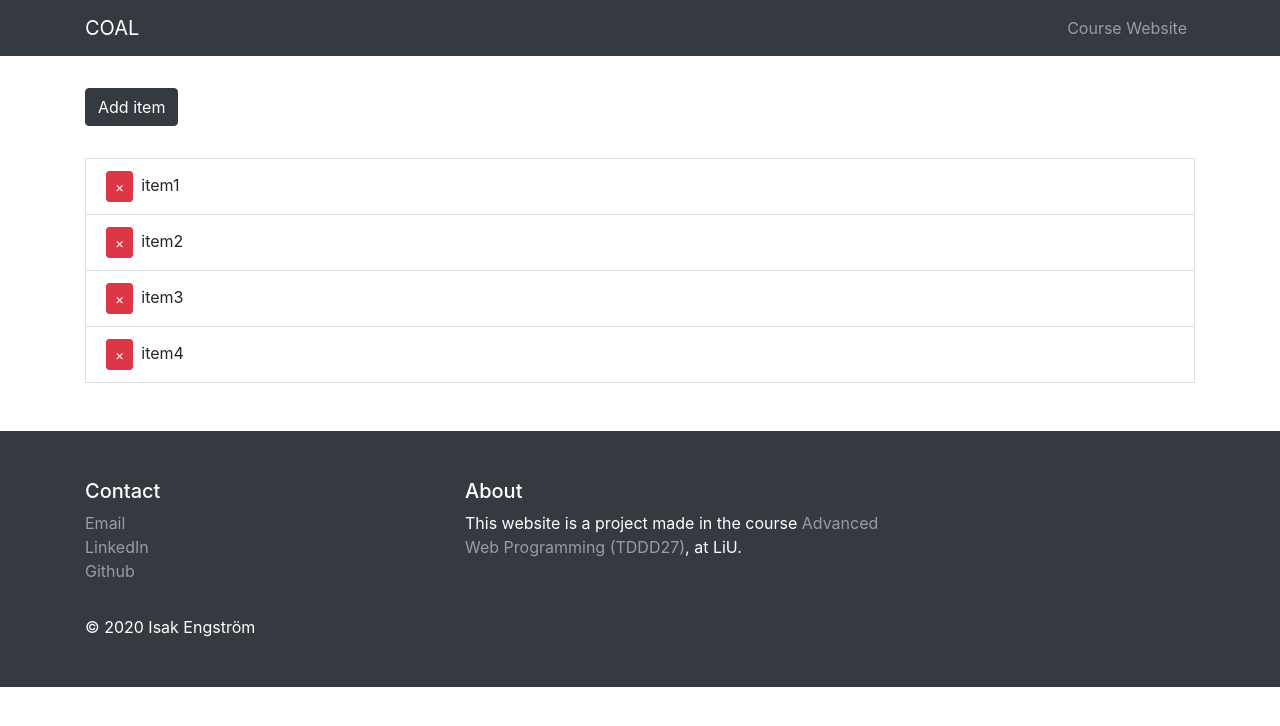
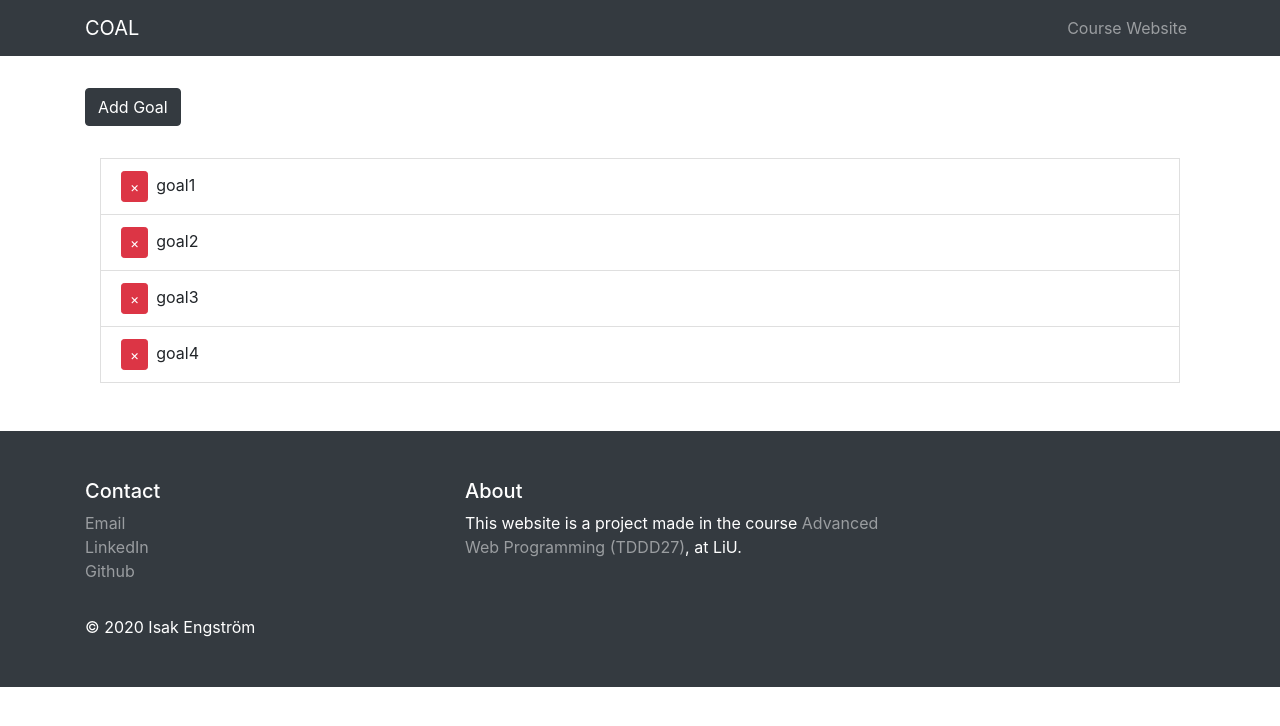
Before and after one commit to isakengstrom/tddd27-full-stack-project, a React (Create React App) app in the folder client/: page / in a window 1280 px wide. Shown: the top 726 px of the page. Built offline with nearby package versions, Linux system fonts and the light colour scheme.

Commit message:
Setup redux

```diff
--- a/client/src/App.js
+++ b/client/src/App.js
@@ -1,7 +1,12 @@
 import React, { Component } from 'react';
+import { Container } from 'react-bootstrap';
 import AppNavbar from './components/AppNavbar';
 import AppFooter from './components/AppFooter';
-import TempList from './components/TempList';
+import GoalList from './components/GoalList';
+import ItemModal from './components/ItemModal';
+
+import { Provider } from 'react-redux';
+import store from './store';
 
 import 'bootstrap/dist/css/bootstrap.min.css';
 import './App.css';
@@ -9,11 +14,16 @@ import './App.css';
 class App extends Component {
 	render(){
 		return (
-			<div className="App">
-				<AppNavbar />
-				<TempList />
-				<AppFooter />
-			</div>
+			<Provider store={store}>
+				<div className="App">
+					<AppNavbar />
+					<Container style={{ marginTop: '2rem'}}>
+						<ItemModal />
+						<GoalList />
+					</Container>
+					<AppFooter />
+				</div>
+			</Provider>
 		);
 	}
 }
--- /dev/null
+++ b/client/src/actions/itemActions.js
@@ -0,0 +1,21 @@
+import { GET_ITEMS, ADD_ITEM, DELETE_ITEM } from './types';
+
+export const getItems = () => {
+    return {
+        type: GET_ITEMS,
+    }
+}
+
+export const deleteItem = (id) => {
+    return {
+        type: DELETE_ITEM,
+        payload: id,
+    }
+}
+
+export const addItem = (item) => {
+    return {
+        type: ADD_ITEM,
+        payload: item,
+    }
+}
--- /dev/null
+++ b/client/src/actions/types.js
@@ -0,0 +1,3 @@
+export const GET_ITEMS = 'GET_ITEMS';
+export const ADD_ITEM = 'ADD_ITEM';
+export const DELETE_ITEM = 'DELETE_ITEM';
--- /dev/null
+++ b/client/src/components/GoalList.js
@@ -0,0 +1,62 @@
+import React, { Component } from 'react';
+import { Container, ListGroup, Button } from 'react-bootstrap';
+import { CSSTransition, TransitionGroup } from 'react-transition-group';
+//import { v4 as uuid } from 'uuid';
+import { connect } from 'react-redux';
+import PropTypes from 'prop-types';
+
+import { getItems, deleteItem } from '../actions/itemActions';
+
+class GoalList extends Component {
+
+    componentDidMount() {
+        this.props.getItems();
+    }
+
+    onDeleteClick = (id) => {
+        this.props.deleteItem(id);
+    }
+
+    render() {
+
+        const { items } = this.props.item;
+
+        return(
+            <Container>
+                <ListGroup>
+                    <TransitionGroup className="goal-list">
+                        {items.map(({ id, name }) => (
+                            <CSSTransition key={id} timeout={500} classNames="fade">
+                                <ListGroup.Item>
+                                    <Button
+                                        className="remove-btn"
+                                        variant="danger"
+                                        size="sm"
+                                        onClick={this.onDeleteClick.bind(this, id)}
+                                    >
+                                        &times;
+                                    </Button>
+                                    {name}
+                                </ListGroup.Item>
+                            </CSSTransition>
+                        ))}
+                    </TransitionGroup>
+                </ListGroup>
+            </Container>
+        );
+    }
+}
+
+GoalList.propTypes = {
+    getItems: PropTypes.func.isRequired,
+    item: PropTypes.object.isRequired,
+}
+
+const mapStateToProps = (state) => ({
+    item: state.item
+});
+
+export default connect(
+    mapStateToProps,
+    { getItems, deleteItem }
+)(GoalList);
--- /dev/null
+++ b/client/src/components/ItemModal.js
@@ -0,0 +1,92 @@
+import React, { Component } from 'react';
+import  {
+    Button,
+    Modal,
+    Form,
+} from 'react-bootstrap';
+import { connect } from 'react-redux';
+import { v4 as uuid } from 'uuid';
+
+import { addItem } from '../actions/itemActions';
+
+class ItemModal extends Component {
+    state = {
+        modal: false,
+        name: '',
+    }
+
+    toggle = () => {
+        this.setState({
+            modal: !this.state.modal
+        });
+    }
+
+    onChange = (e) => {
+        this.setState({ [e.target.name]: e.target.value });
+    }
+
+    onSubmit = (e) => {
+        e.preventDefault();
+
+        const newItem = {
+            id: uuid(),
+            name: this.state.name,
+        }
+
+        // Add item via addItem action
+        this.props.addItem(newItem);
+
+        // Close Modal
+        this.toggle();
+    }
+
+    render() {
+        return(
+            <div>
+                <Button
+                    variant="dark"
+                    style={{ marginBottom: '2rem' }}
+                    onClick={this.toggle}
+                >
+                    Add Goal
+                </Button>
+                <Modal
+                    show={this.state.modal}
+                    toggle={this.toggle}
+                >
+                    <Modal.Header toggle={this.toggle}>
+                        Add To Goals
+                    </Modal.Header>
+                    <Modal.Body>
+                        <Form onSubmit={this.onSubmit}>
+                            <Form.Group>
+                                <Form.Label for="goal">Goal</Form.Label>
+                                <Form.Control
+                                    type="text"
+                                    name="name"
+                                    id="goal"
+                                    placeholder="Add a goal"
+                                    onChange={this.onChange}
+                                />
+                                <Button
+                                    variant="dark"
+                                    style={{ marginTop: '2rem' }}
+                                    type="submit"
+                                    block
+                                >
+                                    Add Goal
+                                </Button>
+                            </Form.Group>
+                        </Form>
+                    </Modal.Body>
+                </Modal>
+            </div>
+        );
+    }
+}
+
+const mapStateToProps = (state) => ({
+    item: state.item
+});
+
+export default connect(mapStateToProps, { addItem })(ItemModal);
--- a/client/src/components/TempList.js
+++ /dev/null
@@ -1,67 +0,0 @@
-import React, { Component } from 'react';
-import { Container, ListGroup, Button } from 'react-bootstrap';
-import { CSSTransition, TransitionGroup } from 'react-transition-group';
-import { v4 as uuid } from 'uuid';
-
-class TempList extends Component {
-    state = {
-        items: [
-            {id: uuid(), name: 'item1'},
-            {id: uuid(), name: 'item2'},
-            {id: uuid(), name: 'item3'},
-            {id: uuid(), name: 'item4'},
-        ]
-    }
-
-    render() {
-        const { items } = this.state;
-
-        const addItem = () => {
-            const name = prompt('Enter Item');
-            if(name) {
-                this.setState(state => ({
-                    items: [...state.items, {id: uuid(), name }]
-                }));
-            }
-        }
-
-        const removeItem = (id) => {
-            this.setState(state => ({
-                items: state.items.filter(item => item.id !== id)
-            }));
-        }
-
-        return(
-            <Container>
-                <Button
-                    variant="dark"
-                    style={{ marginTop: '2rem', marginBottom: '2rem'}}
-                    onClick={() => addItem()}
-                >
-                    Add item
-                </Button>
-                <ListGroup>
-                    <TransitionGroup className="temp-list">
-                        {items.map(({ id, name }) => (
-                            <CSSTransition key={id} timeout={500} classNames="fade">
-                                <ListGroup.Item>
-                                    <Button
-                                        className="remove-btn"
-                                        variant="danger"
-                                        size="sm"
-                                        onClick={() => removeItem(id)}
-                                    >
-                                        &times;
-                                    </Button>
-                                    {name}
-                                </ListGroup.Item>
-                            </CSSTransition>
-                        ))}
-                    </TransitionGroup>
-                </ListGroup>
-            </Container>
-        );
-    }
-}
-
-export default TempList;
--- /dev/null
+++ b/client/src/reducers/index.js
@@ -0,0 +1,6 @@
+import { combineReducers } from 'redux';
+import itemReducer from './itemReducer';
+
+export default combineReducers({
+    item: itemReducer,
+});
--- /dev/null
+++ b/client/src/reducers/itemReducer.js
@@ -0,0 +1,32 @@
+import { v4 as uuid } from 'uuid';
+import { GET_ITEMS, ADD_ITEM, DELETE_ITEM } from '../actions/types';
+
+const initialState = {
+    items: [
+        {id: uuid(), name: 'goal1'},
+        {id: uuid(), name: 'goal2'},
+        {id: uuid(), name: 'goal3'},
+        {id: uuid(), name: 'goal4'},
+    ]
+}
+
+export default function(state = initialState, action) {
+    switch(action.type) {
+        case GET_ITEMS:
+            return {
+                ...state
+            };
+        case DELETE_ITEM:
+            return {
+                ...state,
+                items: state.items.filter(item => item.id !== action.payload)
+            };
+        case ADD_ITEM:
+            return{
+                ...state,
+                items: [action.payload, ...state.items]
+            };
+        default:
+            return state;
+    }
+}
--- /dev/null
+++ b/client/src/store.js
@@ -0,0 +1,14 @@
+import { createStore, applyMiddleware, compose } from 'redux';
+import thunk from 'redux-thunk';
+import rootReducer from './reducers';
+
+const initialState = {};
+
+const middleware = [thunk];
+
+const store = createStore(rootReducer, initialState, compose(
+    applyMiddleware(...middleware),
+    window.__REDUX_DEVTOOLS_EXTENSION__ && window.__REDUX_DEVTOOLS_EXTENSION__()
+));
+
+export default store;
```
Also changed, not shown: client/package.json (+6 -6 lines), 2 other files (tests, documents, lock files or other folders).
